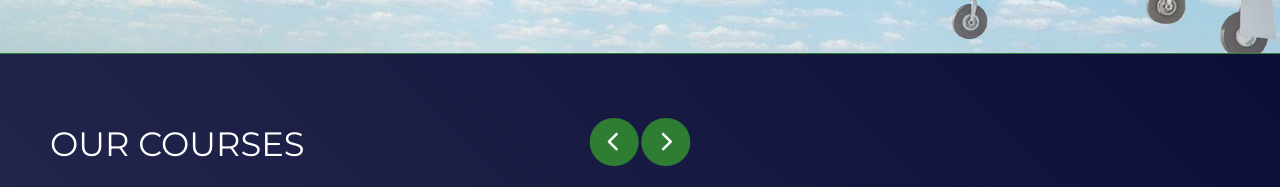
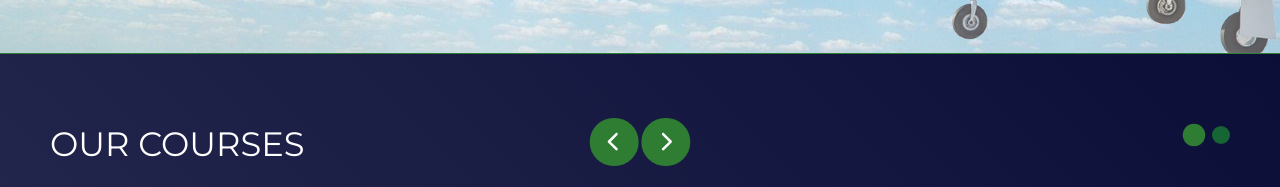
Before and after one commit to ariel-behar/vx-aviation, a React (Vite) app: page /flight-school in a window 1280 px wide. Shown: the part 2200-2387 px from the top of the page. Built offline with nearby package versions, Linux system fonts and the light colour scheme.

Commit message:
Adjusting buttons positions on all devices

```diff
--- a/src/components/Carousel.tsx
+++ b/src/components/Carousel.tsx
@@ -23,13 +23,13 @@ function CustomCarousel({
         <MuiCarousel
             className="pt-8 pb-12"
             prevArrow={({ handlePrev }) => (
-                <FontAwesomeIcon icon="chevron-left" onClick={handlePrev} className={`absolute top-[10px] left-[48%] -translate-x-[50%] ${chevronStyles}`} />
+                <FontAwesomeIcon icon="chevron-left" onClick={handlePrev} className={`absolute top-[10px] left-[10%] sm:left-[45%] md:left-[46%] lg:left-[47%] xl:left-[48%] -translate-x-[50%] ${chevronStyles}`} />
             )}
             nextArrow={({ handleNext }) => (
-                <FontAwesomeIcon icon="chevron-right" onClick={handleNext} className={`absolute top-[10px] right-[48%] translate-x-[50%] ${chevronStyles}`} />
+                <FontAwesomeIcon icon="chevron-right" onClick={handleNext} className={`absolute top-[10px] right-[77%] sm:right-[45%] lg:right-[47%] md:right-[46%] xl:right-[48%] translate-x-[50%] ${chevronStyles}`} />
             )}
             navigation={({ setActiveIndex, activeIndex, length }) => (
-                <div className="absolute bottom-4 left-2/4 z-[3] flex -translate-x-2/4 gap-2">
+                <div className="absolute top-4 right-[50px] z-[3] flex  gap-2">
                     {new Array(length).fill("").map((_, i) => (
                         <FontAwesomeIcon
                             icon="circle"
```
